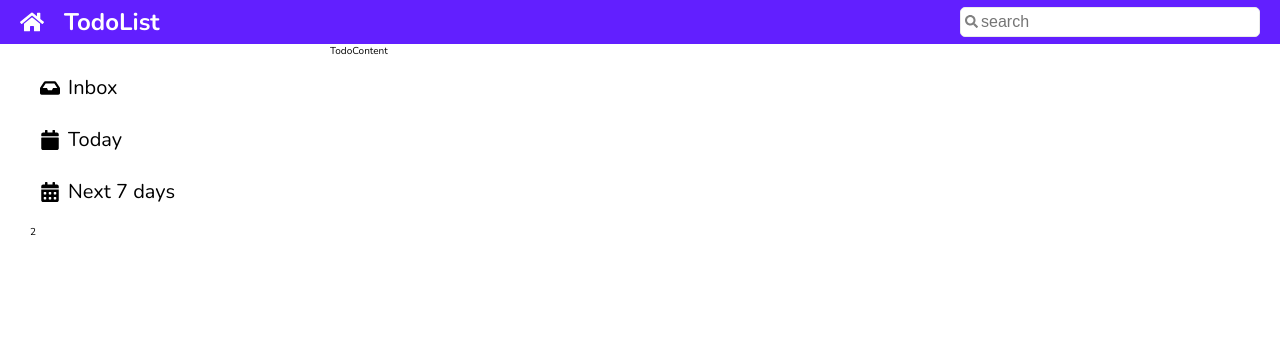
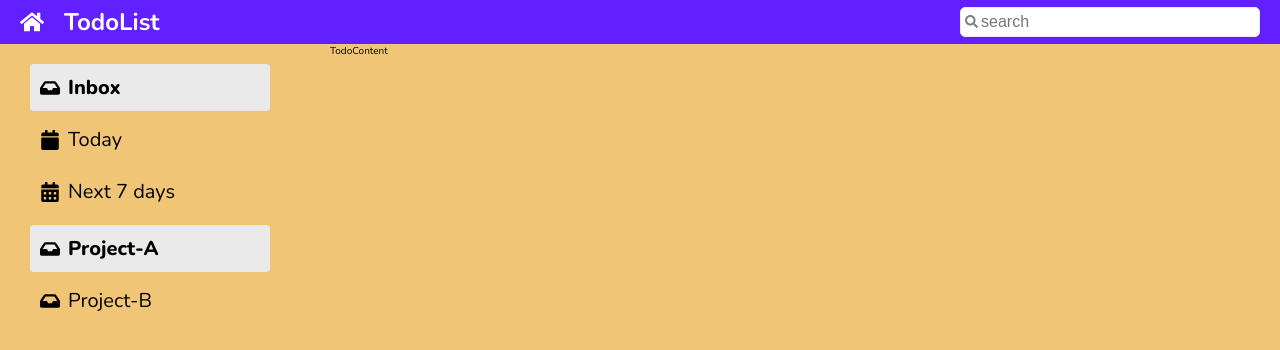
Before and after one commit to jenwit-dev/cc15-todolist-jenwit, a React (Create React App) app: page / in a window 1280 px wide. Shown: the top 350 px of the page. Built offline with nearby package versions, Linux system fonts and the light colour scheme.

Commit message:
style:add dynamic classname

```diff
--- a/src/app/App.jsx
+++ b/src/app/App.jsx
@@ -1,6 +1,7 @@
 import "./App.scss";
 import { FaHome, FaInbox, FaCalendar, FaCalendarAlt } from "react-icons/fa";
 import Header from "../components/Header";
+import ListItem from "../components/ListItem.jsx";
 
 function App() {
   return (
@@ -12,7 +13,7 @@ function App() {
         <aside className="sidebar">
           <section className="sidebar__category">
             <ul className="list">
-              <li className="list__item">
+              {/* <li className="list__item">
                 <FaInbox className="list__item__icon" />
                 <p className="list__item__text">Inbox</p>
               </li>
@@ -23,10 +24,22 @@ function App() {
               <li className="list__item">
                 <FaCalendarAlt className="list__item__icon" />
                 <p className="list__item__text">Next 7 days</p>
-              </li>
+              </li> */}
+              <ListItem text="Inbox" icon={<FaInbox />} active={true} />
+              <ListItem text="Today" icon={<FaCalendar />} active={false} />
+              <ListItem
+                text="Next 7 days"
+                icon={<FaCalendarAlt />}
+                active={false}
+              />
             </ul>
           </section>
-          <section className="sidebar__category">2</section>
+          <section className="sidebar__category">
+            <ul className="list">
+              <ListItem text="Project-A" icon={<FaInbox />} active={true} />
+              <ListItem text="Project-B" icon={<FaInbox />} active={false} />
+            </ul>
+          </section>
         </aside>
       </div>
       <div className="todo__content">TodoContent</div>
--- a/src/app/App.scss
+++ b/src/app/App.scss
@@ -60,29 +60,3 @@
   &__category {
   }
 }
-
-// Block <ul>
-.list {
-  display: flex;
-  flex-direction: column;
-  gap: 5px;
-
-  // Element <li>
-  &__item {
-    display: flex;
-    align-items: center;
-    gap: 8px;
-    font-size: 2rem;
-    padding: 10px;
-    border-radius: 4px;
-    cursor: pointer;
-    &:hover {
-      background-color: $grey-light;
-    }
-
-    // Modifier
-    &__text {
-      font-weight: 500px;
-    }
-  }
-}
--- /dev/null
+++ b/src/components/ListItem.jsx
@@ -0,0 +1,15 @@
+import "./ListItem.scss";
+import { FaInbox } from "react-icons/fa";
+
+function ListItem(props) {
+  console.log(props);
+  return (
+    <li className={`list__item ${props.active ? "active" : ""}`}>
+      {/* <FaInbox className="list__item__icon" /> */}
+      {props.icon}
+      <p className="list__item__text">{props.text}</p>
+    </li>
+  );
+}
+
+export default ListItem;
--- /dev/null
+++ b/src/components/ListItem.scss
@@ -0,0 +1,32 @@
+@import "../index.scss";
+
+// Block <ul>
+.list {
+  display: flex;
+  flex-direction: column;
+  gap: 5px;
+
+  // Element <li>
+  &__item {
+    display: flex;
+    align-items: center;
+    gap: 8px;
+    font-size: 2rem;
+    padding: 10px;
+    border-radius: 4px;
+    cursor: pointer;
+    &:hover {
+      background-color: $grey-light;
+    }
+
+    // Modifier
+    &__text {
+      font-weight: 400px;
+    }
+  }
+}
+
+.active {
+  font-weight: 800;
+  background-color: $grey-light;
+}
--- a/src/index.scss
+++ b/src/index.scss
@@ -31,6 +31,7 @@ body {
   -webkit-font-smoothing: antialiased;
   -moz-osx-font-smoothing: grayscale;
   //   color: $primary;
+  background-color: rgb(240, 197, 117);
 }
 
 li {
```
